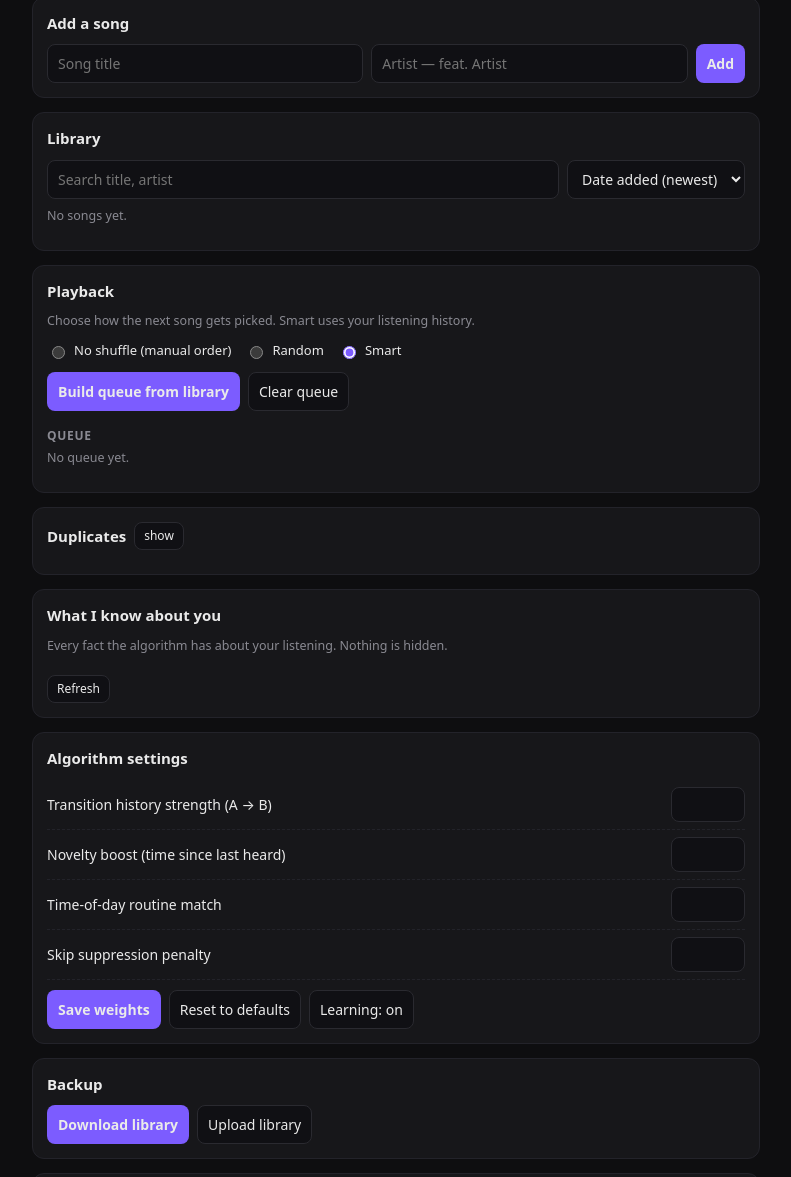
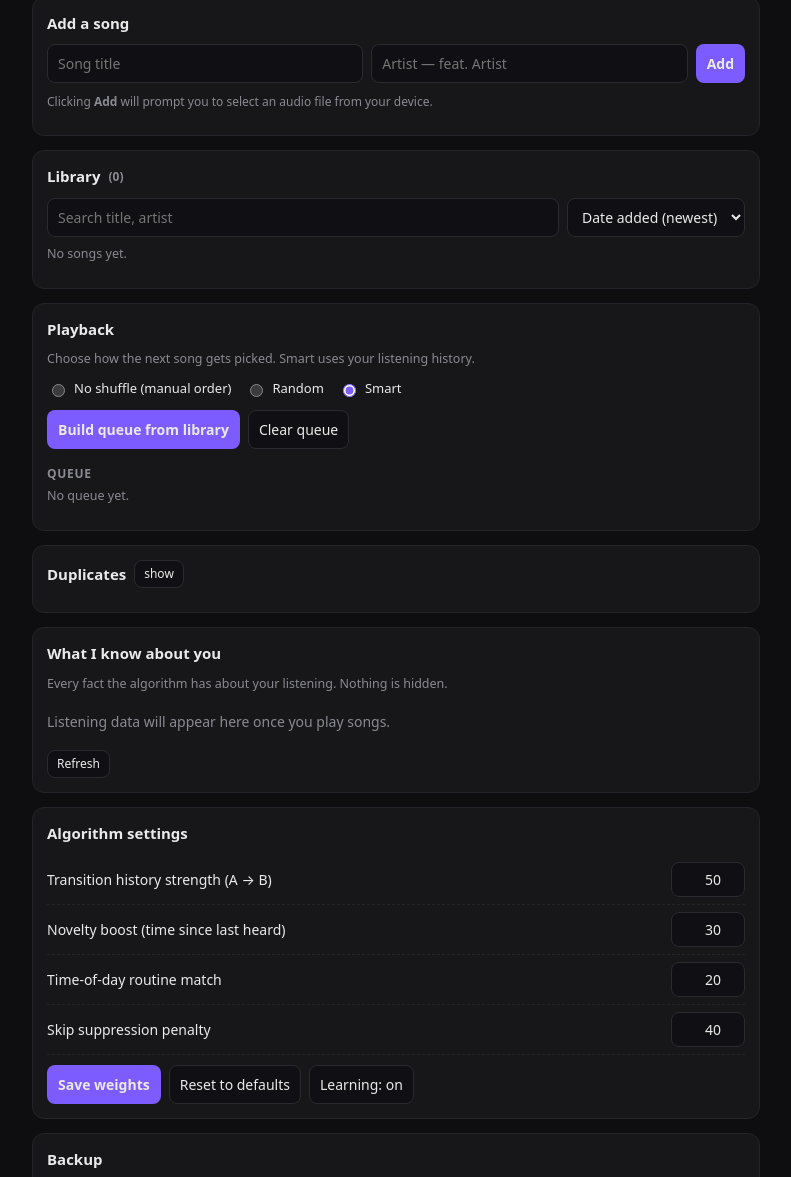
Before and after one commit to CruddyEmu775896/muSync, a plain HTML site: page index.html in a window 1280 px wide. Shown: the part 86-1263 px from the top of the page, without its empty margins (244-1035 px from the left). Drawn offline with Linux system fonts and the light colour scheme.

Commit message:
Enhance UI for song management and playback settings
Added UI elements for song addition, playback, and algorithm settings.

```diff
--- a/index.html
+++ b/index.html
@@ -13,6 +13,7 @@
   <p class="muted" style="margin:2px 0 0">Local-first music organizer</p>
 </header>
 <main>
+  <!-- ADD SONG -->
   <section class="panel">
     <h2>Add a song</h2>
     <div class="row">
@@ -20,8 +21,12 @@
       <input id="artist" placeholder="Artist — feat. Artist" autocomplete="off">
       <button id="add">Add</button>
     </div>
+    <p class="muted" style="margin-top: 10px; font-size: 12px;">
+      Clicking <strong>Add</strong> will prompt you to select an audio file from your device.
+    </p>
   </section>
 
+  <!-- LIBRARY -->
   <section class="panel">
     <h2>Library <span id="lib-count" class="muted s"></span></h2>
     <div class="row" style="margin-bottom:8px">
@@ -38,6 +43,7 @@
     <p id="empty" class="muted">No songs yet.</p>
   </section>
 
+  <!-- PLAYBACK -->
   <section class="panel">
     <h2>Playback</h2>
     <p class="muted">Choose how the next song gets picked. Smart uses your listening history.</p>
@@ -55,24 +61,31 @@
     <p id="queue-empty" class="muted">No queue yet.</p>
   </section>
 
+  <!-- DUPLICATES (UI Placeholder) -->
   <section class="panel">
     <h2>Duplicates <button id="dup-toggle" class="mini">show</button></h2>
-    <div id="dups" hidden></div>
+    <div id="dups" hidden>
+      <p class="muted">Duplicate detection logic coming soon.</p>
+    </div>
   </section>
 
+  <!-- KNOWLEDGE (UI Placeholder) -->
   <section class="panel">
     <h2>What I know about you</h2>
     <p class="muted">Every fact the algorithm has about your listening. Nothing is hidden.</p>
-    <ul id="facts"></ul>
+    <ul id="facts">
+      <li class="muted">Listening data will appear here once you play songs.</li>
+    </ul>
     <button id="refresh" class="mini" style="margin-top:10px">Refresh</button>
   </section>
 
+  <!-- ALGORITHM SETTINGS (UI Placeholder) -->
   <section class="panel">
     <h2>Algorithm settings</h2>
-    <div class="wrow"><span>Transition history strength (A → B)</span><input type="number" id="w-transition" min="0" max="100"></div>
-    <div class="wrow"><span>Novelty boost (time since last heard)</span><input type="number" id="w-novelty" min="0" max="100"></div>
-    <div class="wrow"><span>Time-of-day routine match</span><input type="number" id="w-timeOfDay" min="0" max="100"></div>
-    <div class="wrow"><span>Skip suppression penalty</span><input type="number" id="w-skipPenalty" min="0" max="100"></div>
+    <div class="wrow"><span>Transition history strength (A → B)</span><input type="number" id="w-transition" min="0" max="100" value="50"></div>
+    <div class="wrow"><span>Novelty boost (time since last heard)</span><input type="number" id="w-novelty" min="0" max="100" value="30"></div>
+    <div class="wrow"><span>Time-of-day routine match</span><input type="number" id="w-timeOfDay" min="0" max="100" value="20"></div>
+    <div class="wrow"><span>Skip suppression penalty</span><input type="number" id="w-skipPenalty" min="0" max="100" value="40"></div>
     <div class="row" style="margin-top:10px">
       <button id="save-w">Save weights</button>
       <button id="reset-w" class="ghost">Reset to defaults</button>
@@ -81,6 +94,7 @@
     </div>
   </section>
 
+  <!-- BACKUP -->
   <section class="panel">
     <h2>Backup</h2>
     <div class="row">
@@ -90,6 +104,7 @@
     </div>
   </section>
 
+  <!-- IMPORT CSV -->
   <section class="panel">
     <h2>Import from CSV</h2>
     <button id="csv-btn">Upload CSV</button>
@@ -99,12 +114,14 @@
 
 </main>
 
+<!-- REAL PLAYER BAR -->
 <div class="player" id="player" hidden>
   <div class="meta">
-    <div id="np-title" class="t"></div>
+    <div id="np-title" class="t">—</div>
     <div id="np-artist" class="muted s"></div>
   </div>
-  <div class="bar"><div id="np-progress"></div></div>
+  <!-- The actual audio element that app.js controls -->
+  <audio id="audio" controls preload="metadata" style="flex: 1; max-width: 300px; height: 36px;"></audio>
   <button id="skip" class="mini">Skip</button>
   <button id="stop" class="mini">Stop</button>
 </div>
```
